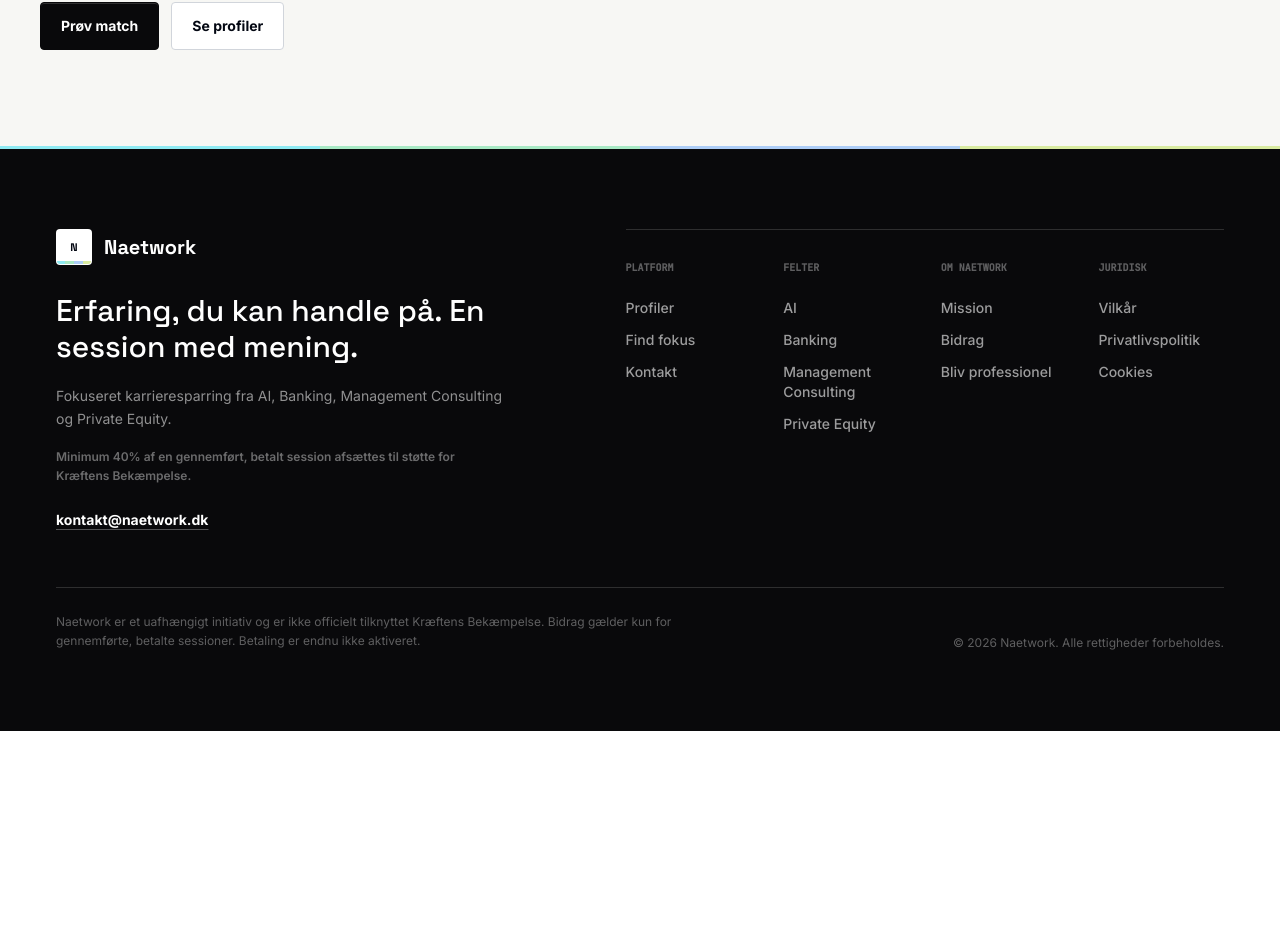
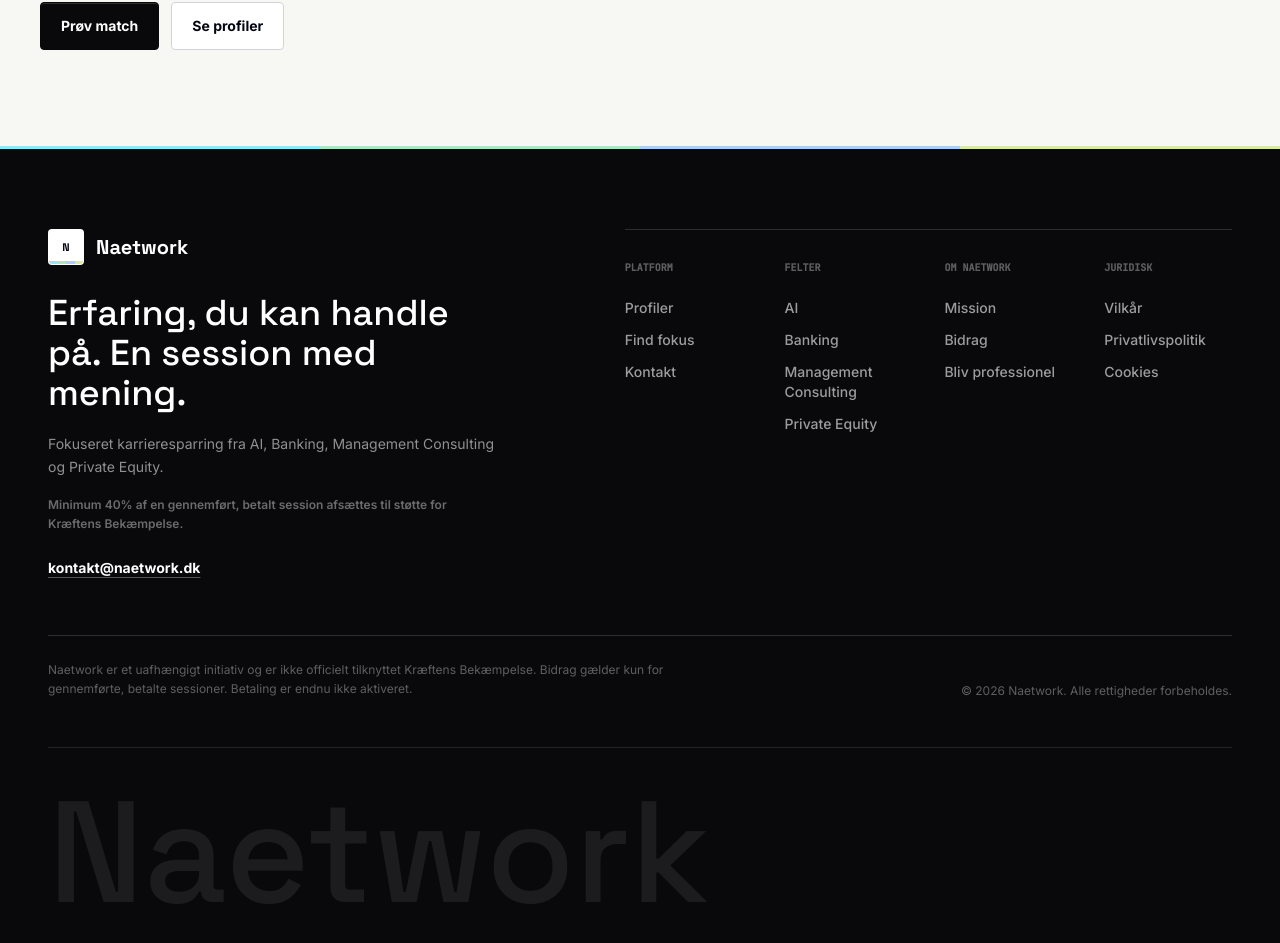
Before and after one commit to mikkelstreet-png/Naetwork, a Next.js app: page /mission in a window 1280 px wide. Shown: the part 1382-2325 px from the top of the page. Before the commit the page ends 2113 px from the top, so only its background shows below. Built offline with nearby package versions, Linux system fonts and the light colour scheme; no server answers.

Commit message:
Visual architecture: update components/Footer.tsx

```diff
--- a/components/Footer.tsx
+++ b/components/Footer.tsx
@@ -51,14 +51,14 @@ export function Footer() {
   return (
     <footer className="bg-[#09090b] text-white">
       <div className="signal-rail"><span /><span /><span /><span /></div>
-      <div className="mx-auto max-w-[78rem] px-5 py-14 sm:px-8 md:py-20 lg:px-10">
+      <div className="mx-auto max-w-[82rem] px-5 py-14 sm:px-8 md:py-20 lg:px-12">
         <div className="grid gap-14 lg:grid-cols-[0.9fr_1.1fr] lg:items-start lg:gap-20">
           <div>
             <Link href="/" className="inline-flex items-center gap-3" aria-label="Naetwork home">
               <span className="brand-mark border border-white/15 bg-white text-gray-950">N</span>
               <span className="block font-['Space_Grotesk'] text-xl font-bold text-white">Naetwork</span>
             </Link>
-            <p className="mt-7 max-w-md font-['Space_Grotesk'] text-2xl font-medium leading-tight text-white sm:text-3xl">
+            <p className="mt-7 max-w-md font-['Space_Grotesk'] text-2xl font-medium leading-tight text-white sm:text-4xl">
               {isDa
                 ? 'Erfaring, du kan handle på. En session med mening.'
                 : 'Experience you can act on. A session with purpose.'}
@@ -92,6 +92,8 @@ export function Footer() {
           <p className="max-w-2xl text-xs leading-relaxed text-white/35">{isDa ? 'Naetwork er et uafhængigt initiativ og er ikke officielt tilknyttet Kræftens Bekæmpelse. Bidrag gælder kun for gennemførte, betalte sessioner. Betaling er endnu ikke aktiveret.' : 'Naetwork is an independent initiative and is not officially affiliated with Kræftens Bekæmpelse. Contributions apply only to completed, paid sessions. Payments are not enabled yet.'}</p>
           <p className="shrink-0 text-xs text-white/35">{isDa ? '© 2026 Naetwork. Alle rettigheder forbeholdes.' : '© 2026 Naetwork. All rights reserved.'}</p>
         </div>
+
+        <p aria-hidden="true" className="mt-12 overflow-hidden border-t border-white/10 pt-8 font-['Space_Grotesk'] text-[3.6rem] font-medium leading-none text-white/[0.08] sm:text-[7rem] md:text-[9rem]">Naetwork</p>
       </div>
     </footer>
   );
```
